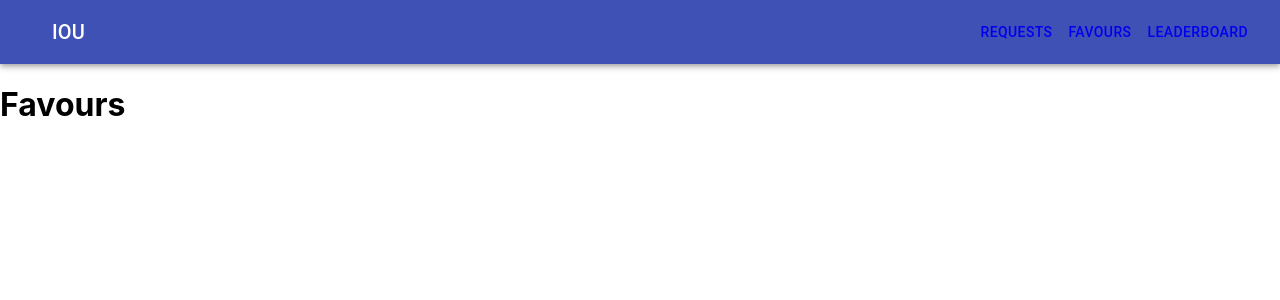
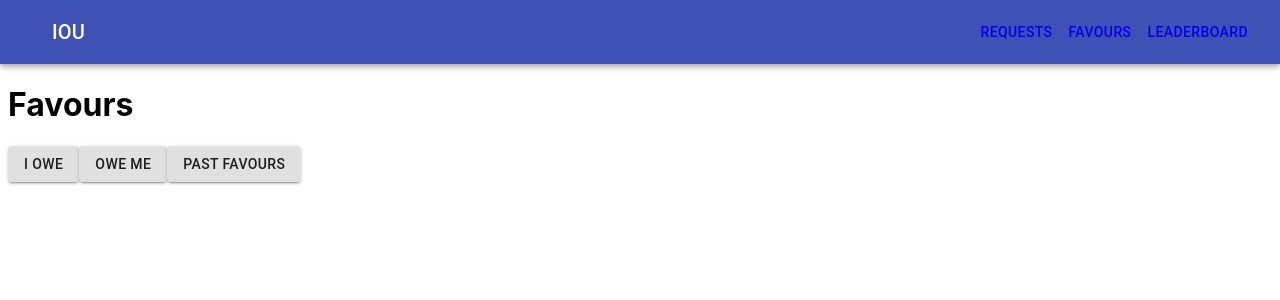
Before and after one commit to helenatran/iou, a React (Create React App) app in the folder frontend/: page /favours in a window 1280 px wide. Shown: the top 300 px of the page. Built offline with nearby package versions, Linux system fonts and the light colour scheme.

Commit message:
started layout for favour management

```diff
--- a/frontend/src/Routes/Favour/Favour.js
+++ b/frontend/src/Routes/Favour/Favour.js
@@ -1,10 +1,25 @@
 import React from 'react'
+import { makeStyles } from '@material-ui/core/styles';
+import Button from '@material-ui/core/Button';
 
-const Favours = props => {
+const useStyles = makeStyles((theme) => ({
+    root: {
+        margin: theme.spacing(1),
+    },
+}));
+
+export default function Favours() {
+
+    const classes = useStyles();
 
     return (
-        <h1>Favours</h1>
+        <div className={classes.root}>
+            <h1>Favours</h1>
+            <div>
+                <Button variant="contained">I owe</Button>
+                <Button variant="contained">Owe me</Button>
+                <Button variant="contained">Past favours</Button>
+            </div>
+        </div>
     )
 }
-
-export default Favours;
```
Also changed, not shown: frontend/src/navBar/navBar.js (line endings or trailing spaces).
